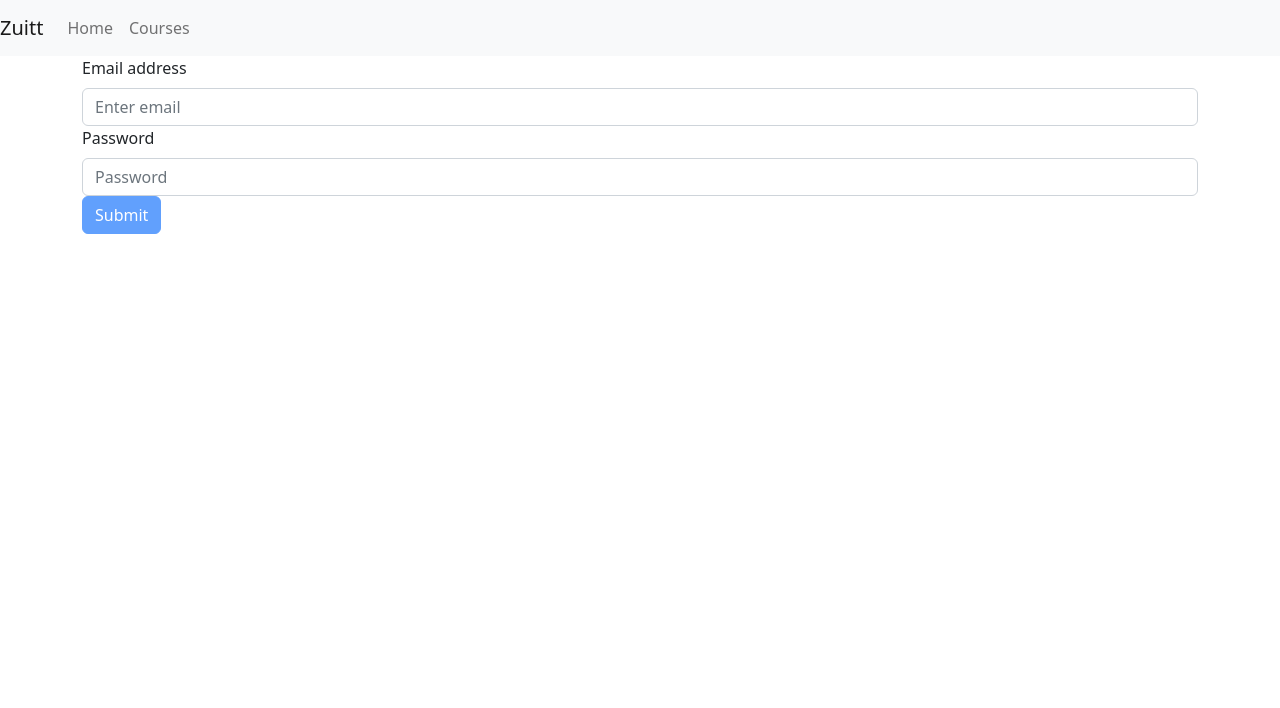
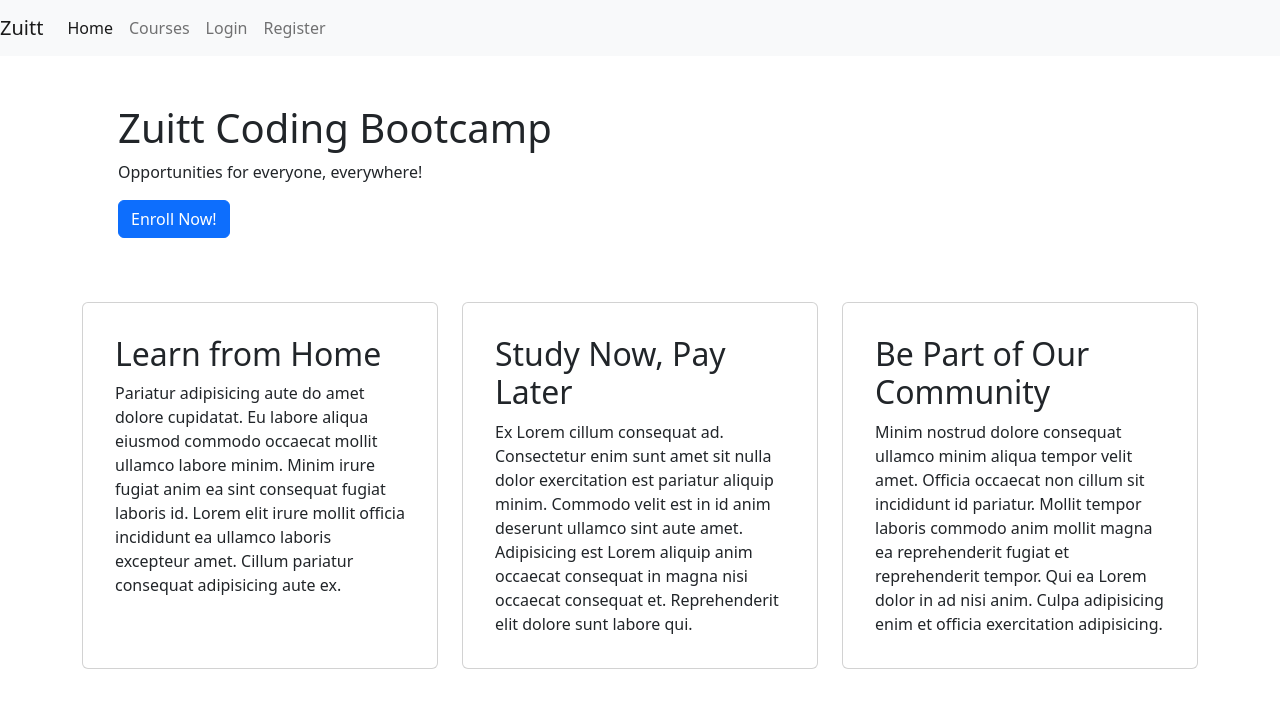
Before and after one commit to dranyam2022/capstone03-escalante, a React (Create React App) app: page / in a window 1280 px wide. Shown: the top 708 px of the page. Built offline with nearby package versions, Linux system fonts and the light colour scheme.

Commit message:
finished S53 activity

```diff
--- a/package.json
+++ b/package.json
@@ -10,6 +10,7 @@
     "react": "^18.2.0",
     "react-bootstrap": "^2.5.0",
     "react-dom": "^18.2.0",
+    "react-router-dom": "^6.4.2",
     "react-scripts": "5.0.1",
     "web-vitals": "^2.1.4"
   },
--- a/src/App.js
+++ b/src/App.js
@@ -5,16 +5,28 @@
 import Register from './pages/Register';
 import { Container } from 'react-bootstrap';
 import Login from './pages/Login';
+import Logout from './pages/Logout';
+import { BrowserRouter as Router, Route, Routes } from 'react-router-dom'
+import ErrorPage from './pages/ErrorPage';
 
 
 function App() {
   return (
-    <>
+
+    //initializes Dynamic Routing
+    <Router>
       <AppNavbar />
       <Container>
-        <Login />
+        <Routes>
+          <Route path='/' element={<Home />} />
+          <Route path='/courses' element={<Courses />} />
+          <Route path='/login' element={<Login />} />
+          <Route path='/register' element={<Register />} />
+          <Route path='/logout' element={<Logout />} />
+          <Route path='*' element={<ErrorPage />} />
+        </Routes>
       </Container>
-    </>
+    </Router>
   );
 }
 
--- a/src/components/AppNavbar.js
+++ b/src/components/AppNavbar.js
@@ -1,15 +1,31 @@
 import Navbar from 'react-bootstrap/Navbar'
 import Nav from 'react-bootstrap/Nav'
+import { Link, NavLink } from 'react-router-dom'
+import { useState } from 'react'
 
-export default function AppNavbar(){
-	return(
+export default function AppNavbar() {
+
+	const [user, setUser] = useState(localStorage.getItem('email'))
+
+	return (
 		<Navbar bg="light" expand="lg">
-			<Navbar.Brand href="#home">Zuitt</Navbar.Brand>
+			<Navbar.Brand as={Link}>Zuitt</Navbar.Brand>
 			<Navbar.Toggle aria-controls="basic-navbar-nav" />
 			<Navbar.Collapse id="basic-navbar-nav">
 				<Nav className="ml-auto">
-					<Nav.Link href="#home">Home</Nav.Link>
-					<Nav.Link href="#courses">Courses</Nav.Link>
+					<Nav.Link as={NavLink} to="/">Home</Nav.Link>
+					<Nav.Link as={NavLink} to="/courses">Courses</Nav.Link>
+					{
+						(user)
+							?
+							<Nav.Link as={NavLink} to="/logout">Logout</Nav.Link>
+							:
+							<>
+								<Nav.Link as={NavLink} to="/login">Login</Nav.Link>
+								<Nav.Link as={NavLink} to="/register">Register</Nav.Link>
+							</>
+					}
+
 				</Nav>
 			</Navbar.Collapse>
 		</Navbar>
--- /dev/null
+++ b/src/pages/ErrorPage.js
@@ -0,0 +1,11 @@
+import { Link } from 'react-router-dom'
+
+export default function ErrorPage() {
+    return (
+        <>
+            <h1>Oops</h1>
+            <p>Thage page is not found</p>
+            <Link to="/">Go Back to Home</Link>
+        </>
+    )
+}
--- a/src/pages/Login.js
+++ b/src/pages/Login.js
@@ -1,28 +1,39 @@
 import { useState, useEffect } from 'react'
-import { Form, Button } from 'react-bootstrap';
+import { Form, Button } from 'react-bootstrap'
+import { useNavigate } from 'react-router-dom'
+
 export default function Login() {
     const [email, setEmail] = useState('')
     const [password, setPassword] = useState('')
-    // for determining if button is disabled or not
+
+    // Initialize useNavigate
+    const navigate = useNavigate()
+
+    // For determining if button is disabled or not
     const [isActive, setIsActive] = useState(false)
-    function loginUser(event) {
+
+    function authenticate(event) {
         event.preventDefault()
-        // clear out all the input fields after form submission
+
+        localStorage.setItem('email', email)
+
         setEmail('')
         setPassword('')
-        alert('you have successfuly Logged in!')
+
+        navigate('/')
     }
-    // console.log(email)
-    // console.log(password)
+
     useEffect(() => {
-        if (email !== '' && password !== '') {
+        if ((email !== '' && password !== '')) {
+            // Enables the submit button if the form data has been verified
             setIsActive(true)
         } else {
             setIsActive(false)
         }
     }, [email, password])
+
     return (
-        <Form onSubmit={event => loginUser(event)}>
+        <Form onSubmit={event => authenticate(event)}>
             <Form.Group controlId="userEmail">
                 <Form.Label>Email address</Form.Label>
                 <Form.Control
@@ -32,8 +43,11 @@
                     onChange={event => setEmail(event.target.value)}
                     required
                 />
+                <Form.Text className="text-muted">
+                    We'll never share your email with anyone else.
+                </Form.Text>
+            </Form.Group>
 
-            </Form.Group>
             <Form.Group controlId="password">
                 <Form.Label>Password</Form.Label>
                 <Form.Control
@@ -44,6 +58,7 @@
                     required
                 />
             </Form.Group>
+
             {isActive ?
                 <Button variant="primary" type="submit" id="submitBtn">
                     Submit
--- /dev/null
+++ b/src/pages/Logout.js
@@ -0,0 +1,8 @@
+import { Navigate } from 'react-router-dom'
+
+export default function Logout() {
+    localStorage.clear()
+    return (
+        <Navigate to="/login" />
+    )
+}
```
Also changed, not shown: 1 other file (tests, documents, lock files or other folders).
